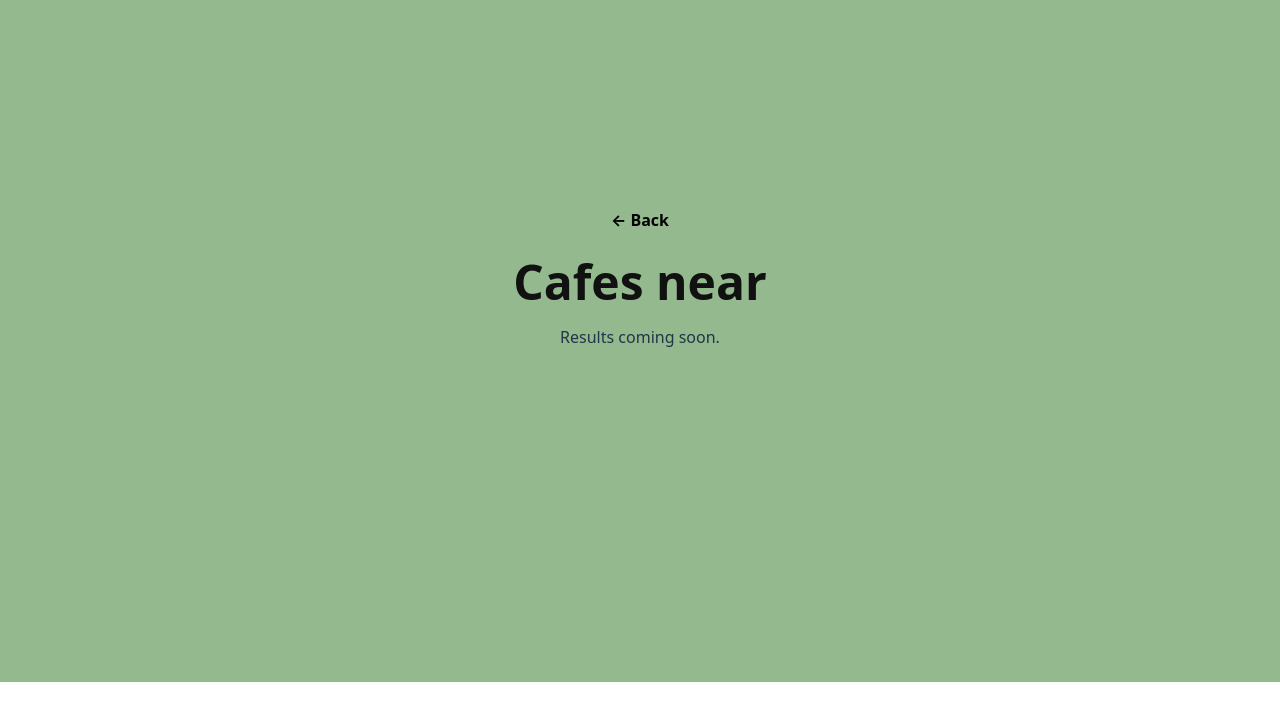
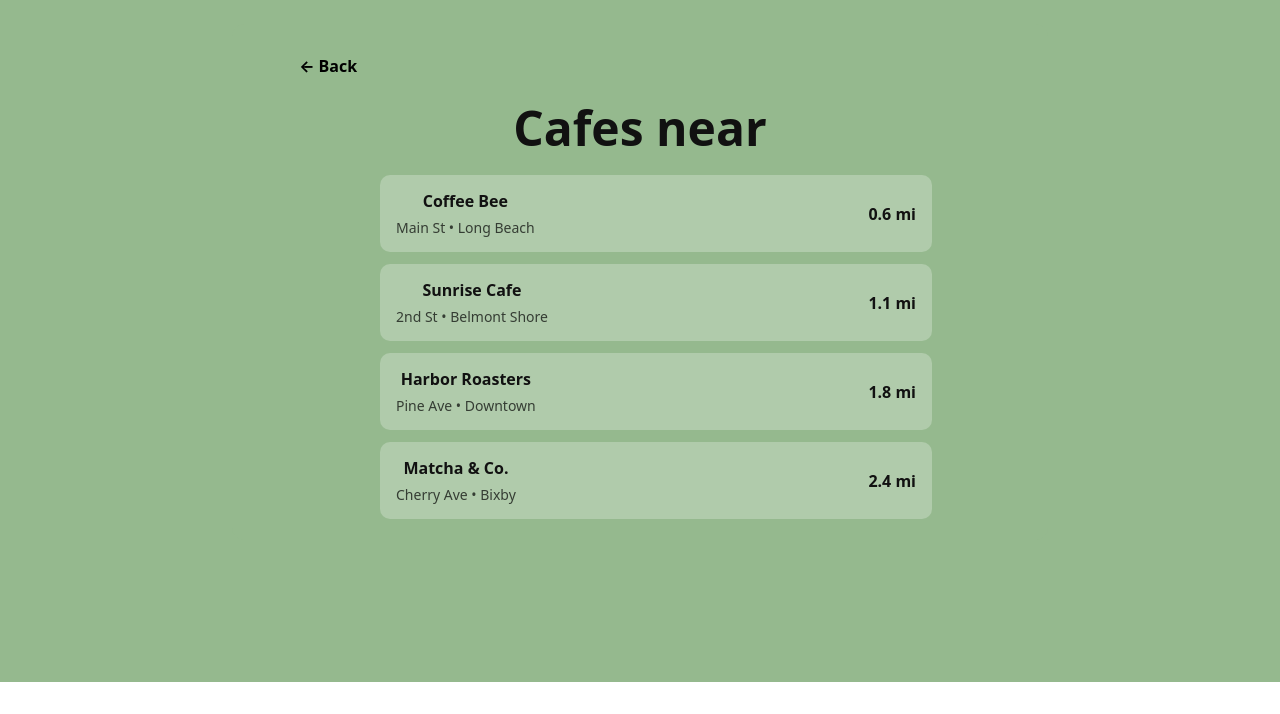
Before and after one commit to spiderpilo/Cafe-Finder, a React (Vite) app: page /results in a window 1280 px wide. Shown: the part 118-832 px from the top of the page. Built offline with nearby package versions, Linux system fonts and the light colour scheme.

Commit message:
add mock cafes on results page

```diff
--- a/src/App.css
+++ b/src/App.css
@@ -145,3 +145,54 @@
   font-size: 16px;
   cursor: pointer;
 }
+
+.results-stack {
+  width: 100%;
+  display: flex;
+  flex-direction: column;
+  align-items: center;
+}
+
+.results-list {
+  width: min(520px, 90vw);
+  display: flex;
+  flex-direction: column;
+  gap: 12px;
+  margin-top: 20px;
+}
+
+.cafe-row {
+  width: 100%;
+  display: flex;
+  justify-content: space-between;
+  align-items: center;
+
+  padding: 14px 16px;
+  border-radius: 10px;
+
+  background: rgba(255, 255, 255, 0.25);
+}
+
+.cafe-row-left {
+  display: flex;
+  flex-direction: column;
+  gap: 4px;
+}
+
+.cafe-name {
+  margin: 0;
+  font-weight: 800;
+  color: #111;
+}
+
+.cafe-address {
+  margin: 0;
+  color: rgba(0, 0, 0, 0.7);
+  font-size: 14px;
+}
+
+.cafe-distance {
+  margin: 0;
+  font-weight: 700;
+  color: #111;
+}
--- /dev/null
+++ b/src/components/CafeRow.jsx
@@ -0,0 +1,12 @@
+export default function CafeRow({ name, address, distance }) {
+  return (
+    <div className="cafe-row">
+      <div className="cafe-row-left">
+        <p className="cafe-name">{name}</p>
+        <p className="cafe-address">{address}</p>
+      </div>
+
+      <p className="cafe-distance">{distance}</p>
+    </div>
+  );
+}
--- a/src/pages/Results.jsx
+++ b/src/pages/Results.jsx
@@ -1,4 +1,5 @@
 import { useLocation, useNavigate } from "react-router-dom";
+import CafeRow from "../components/CafeRow";
 
 export default function Results() {
   const location = useLocation();
@@ -6,15 +7,32 @@ export default function Results() {
 
   const zip = new URLSearchParams(location.search).get("zip") || "";
 
+  const cafes = [
+    { id: 1, name: "Coffee Bee", address: "Main St • Long Beach", distance: "0.6 mi" },
+    { id: 2, name: "Sunrise Cafe", address: "2nd St • Belmont Shore", distance: "1.1 mi" },
+    { id: 3, name: "Harbor Roasters", address: "Pine Ave • Downtown", distance: "1.8 mi" },
+    { id: 4, name: "Matcha & Co.", address: "Cherry Ave • Bixby", distance: "2.4 mi" },
+  ];
+
   return (
     <div className="panel">
-      <div className="home-stack">
+      <div className="results-stack">
         <button className="back-button" type="button" onClick={() => navigate("/search")}>
           ← Back
         </button>
 
         <h1 className="home-title">Cafes near {zip}</h1>
-        <p>Results coming soon.</p>
+
+        <div className="results-list">
+          {cafes.map((cafe) => (
+            <CafeRow
+              key={cafe.id}
+              name={cafe.name}
+              address={cafe.address}
+              distance={cafe.distance}
+            />
+          ))}
+        </div>
       </div>
     </div>
   );
```
